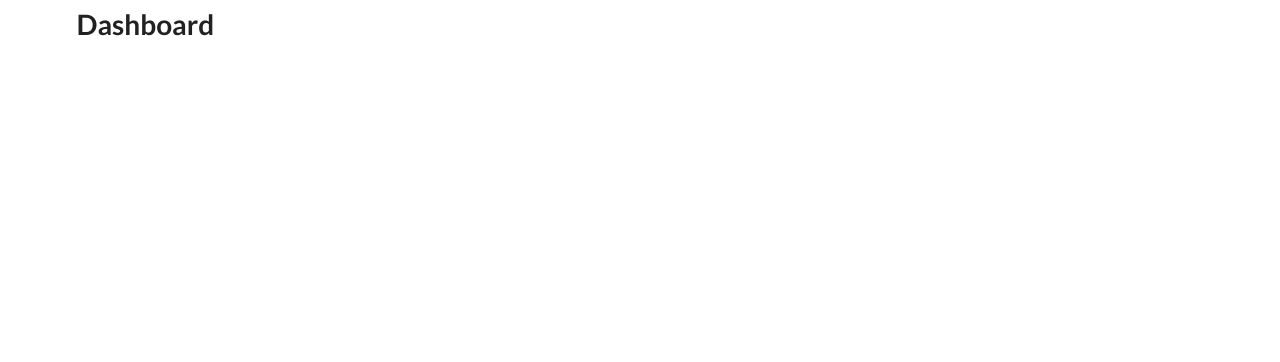
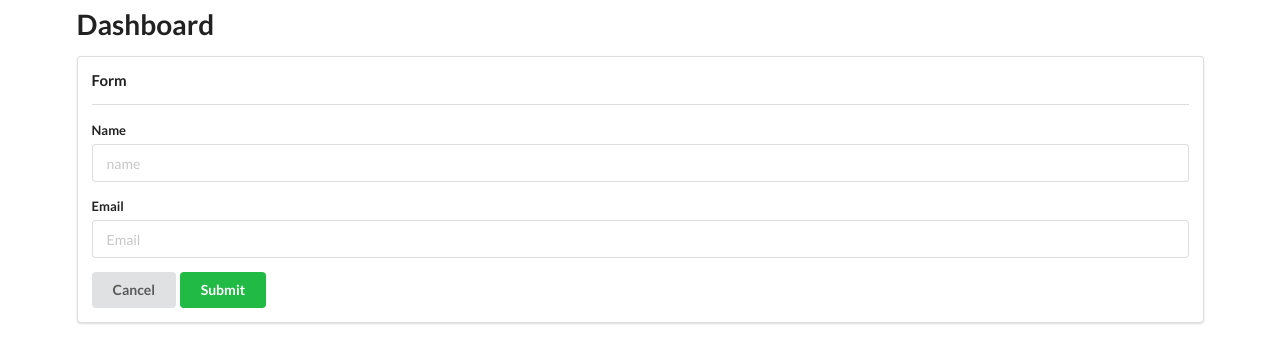
Before and after one commit to GoAlek/dashboard, a React (Create React App) app: page /edit/1 in a window 1280 px wide. Before the commit this address had no page. Shown: the top 362 px of the page. Built offline with nearby package versions, Linux system fonts and the light colour scheme.

Commit message:
improved AddEdit.js

```diff
--- a/src/components/AddEdit.js
+++ b/src/components/AddEdit.js
@@ -1,12 +1,18 @@
 import React, {useCallback, useContext, useId, useState} from 'react';
-import {Link, useNavigate} from 'react-router-dom';
+import {Link, useNavigate, useParams} from 'react-router-dom';
 import {UsersContext} from '../hooks/useUsers';
 
 export const AddEdit = () => {
-  const [name, setName] = useState();
-  const [email, setEmail] = useState();
+  const { userId } = useParams();
+  const {state, dispatch} = useContext(UsersContext);
+  let editedUser;
+  if (userId) {
+    const id = Number.parseInt(userId, 10);
+    editedUser = state.usersObj[id];
+  }
+  const [name, setName] = useState(editedUser?.name);
+  const [email, setEmail] = useState(editedUser?.email);
   const navigate = useNavigate();
-  const {state, dispatch} = useContext(UsersContext);
 
   const allIds = Object.keys(state.usersObj).map(k => Number.parseInt(k, 10));
   const nextId = useCallback(() => {
--- a/src/components/App.js
+++ b/src/components/App.js
@@ -16,7 +16,7 @@ const App = () => {
           <Routes>
             <Route path="/" exact element={<UserList/>}/>
             <Route path="/add" exact element={<AddEdit/>}/>
-            <Route path="/edit" exact element={<AddEdit/>}/>
+            <Route path="/edit/:userId" exact element={<AddEdit/>}/>
           </Routes>
         </BrowserRouter>
       </div>
--- a/src/components/UserList.js
+++ b/src/components/UserList.js
@@ -48,7 +48,7 @@ export const UserList = () => {
                 <td data-label="Email">{user.email}</td>
                 <td data-label="City">{user.address?.city}</td>
                 <td data-label="Edit">
-                  <Link to="/edit">
+                  <Link to={`/edit/${user.id}`}>
                     <div className="ui yellow button">edit</div>
                   </Link>
                 </td>
```
